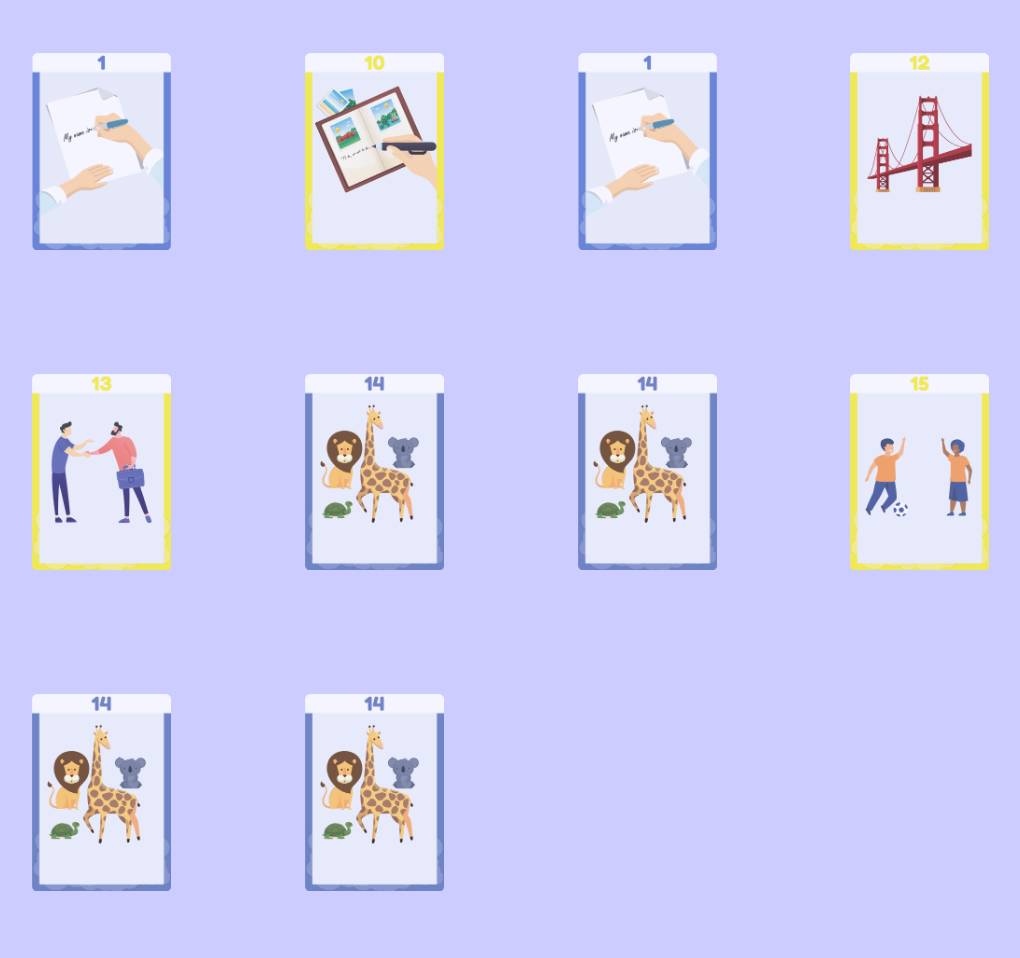
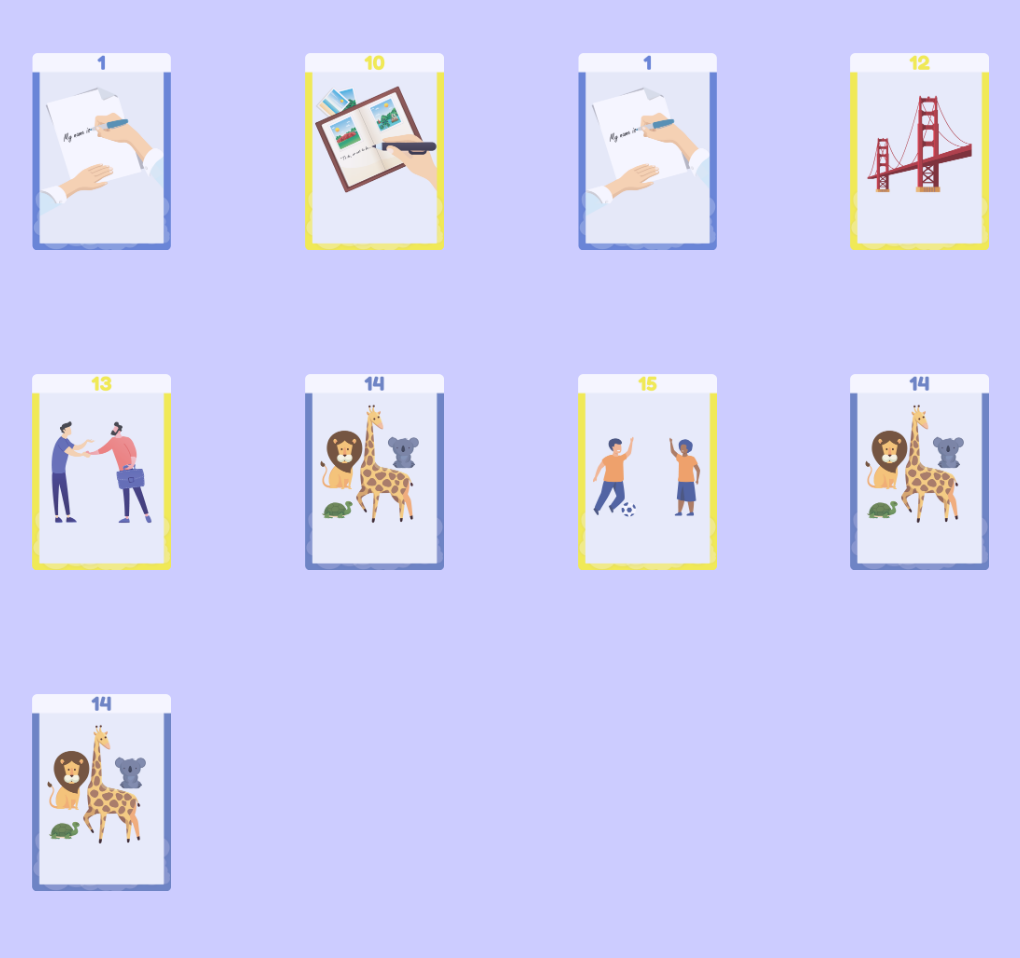
Before and after one commit to deadlymacsu/WebtestCardsNKEY, a plain HTML site: page index.html in a window 1280 px wide. Shown: the part 856-1814 px from the top of the page, without its empty margins (36-1056 px from the left). Drawn offline with Linux system fonts and the light colour scheme.

Commit message:
Update index.html

```diff
--- a/index.html
+++ b/index.html
@@ -59,9 +59,6 @@
     <div class="column">
       <img src="images/Animals_14.png" class="card-img, zoom" alt="14: Animals">
     </div>
-        <div class="column">
-      <img src="images/Animals_14.png" class="card-img, zoom" alt="14: Animals">
-    </div>
     <div class="column">
       <img src="images/KidsPlayingFootball_15.png" class="card-img, zoom" alt="15: Kids Playing Football">
     </div>
```
